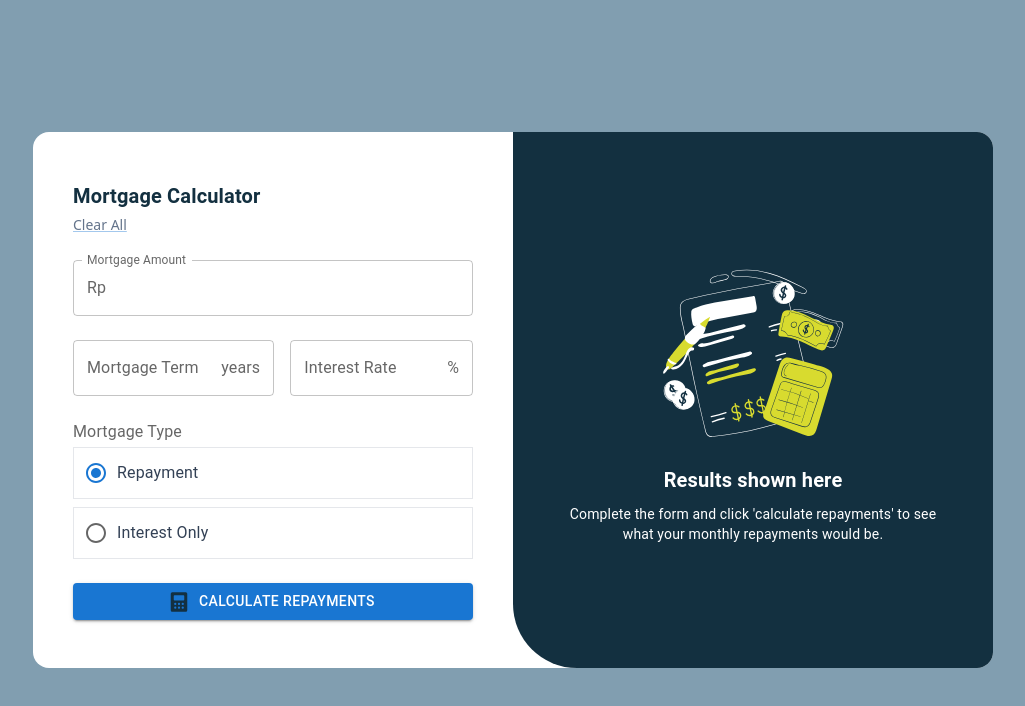
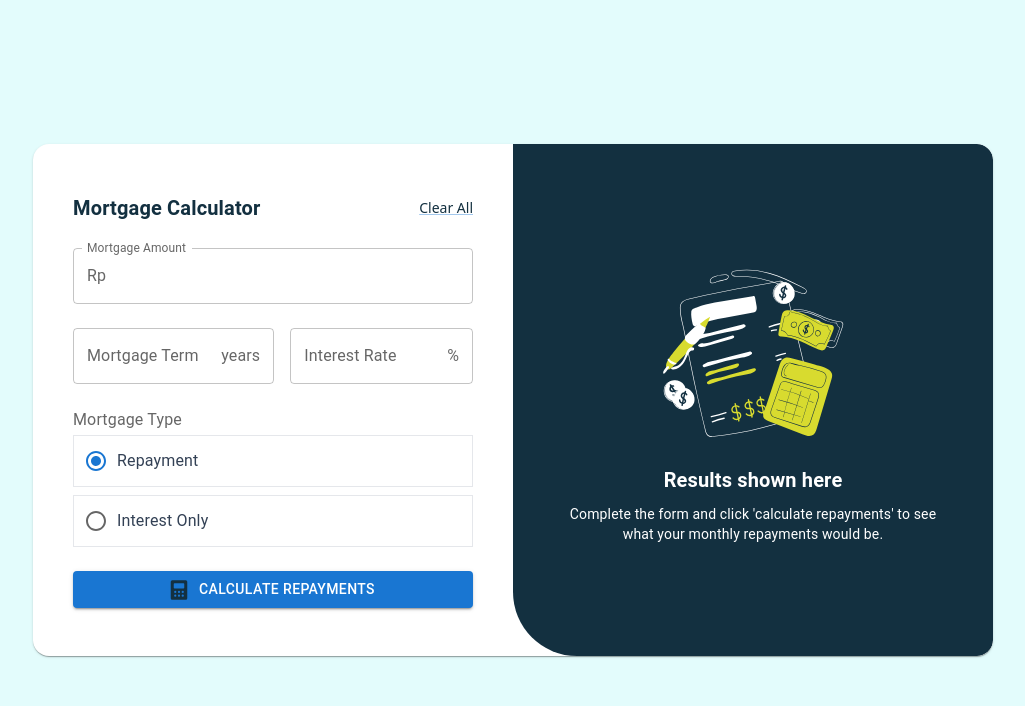
Before and after one commit to JonathanGun/frontend-mentor-mortgage-repayment-calculator-2, a Gatsby site: page /main in a window 1280 px wide. Shown: the whole page, without its empty margins (127-1152 px from the left). Built offline with nearby package versions, Linux system fonts and the light colour scheme; Gatsby itself is replaced by a stand-in of ours.

Commit message:
fix: match bg color, move clear all btn on large screen

```diff
--- a/src/pages/main.tsx
+++ b/src/pages/main.tsx
@@ -75,17 +75,22 @@ const MainPage: React.FC<Props> = ({ _amount, _terms, _rate }) => {
   };
 
   return (
-    <Box className="flex min-w-screen min-h-screen bg-secondary-light justify-center items-center">
-      <Box className="flex flex-col md:flex-row items-stretch w-max h-max lg:h-3/4 md:w-[90%] lg:w-3/4 md:rounded-2xl bg-white">
+    <Box className="flex min-w-screen min-h-screen bg-[#E3FCFC] justify-center items-center">
+      <Card className="flex flex-col md:flex-row items-stretch w-max h-max md:h-4/5 md:w-[90%] lg:w-3/4 md:rounded-2xl bg-white">
         <FormControl className="flex justify-center w-full min-h-full py-2 bg-transparent">
           <Stack spacing={3} className="w-full p-6 md:p-8 lg:p-10">
-            <Box>
+            <Box className="flex flex-col sm:flex-row justify-between">
               <Typography variant="h6" className="text-secondary font-bold">
                 Mortgage Calculator
               </Typography>
-              <Link href="/" className="font-normal text-sm text-slate-500">
-                Clear All
-              </Link>
+              <Box className="h-full flex items-center">
+                <Link
+                  href="/"
+                  className="text-center font-normal text-sm text-secondary"
+                >
+                  Clear All
+                </Link>
+              </Box>
             </Box>
             <TextField
               id="mortgage-amount"
@@ -105,7 +110,7 @@ const MainPage: React.FC<Props> = ({ _amount, _terms, _rate }) => {
               value={amount}
               onChange={(event) => setAmount(parseFloat(event.target.value))}
             />
-            <Stack spacing={2} direction={{ xs: "column", md: "row" }}>
+            <Stack spacing={2} direction={{ xs: "column", sm: "row" }}>
               <TextField
                 id="Mortgage Term"
                 label="Mortgage Term"
@@ -262,7 +267,7 @@ const MainPage: React.FC<Props> = ({ _amount, _terms, _rate }) => {
             )}
           </Box>
         </Box>
-      </Box>
+      </Card>
     </Box>
   );
 };
```
